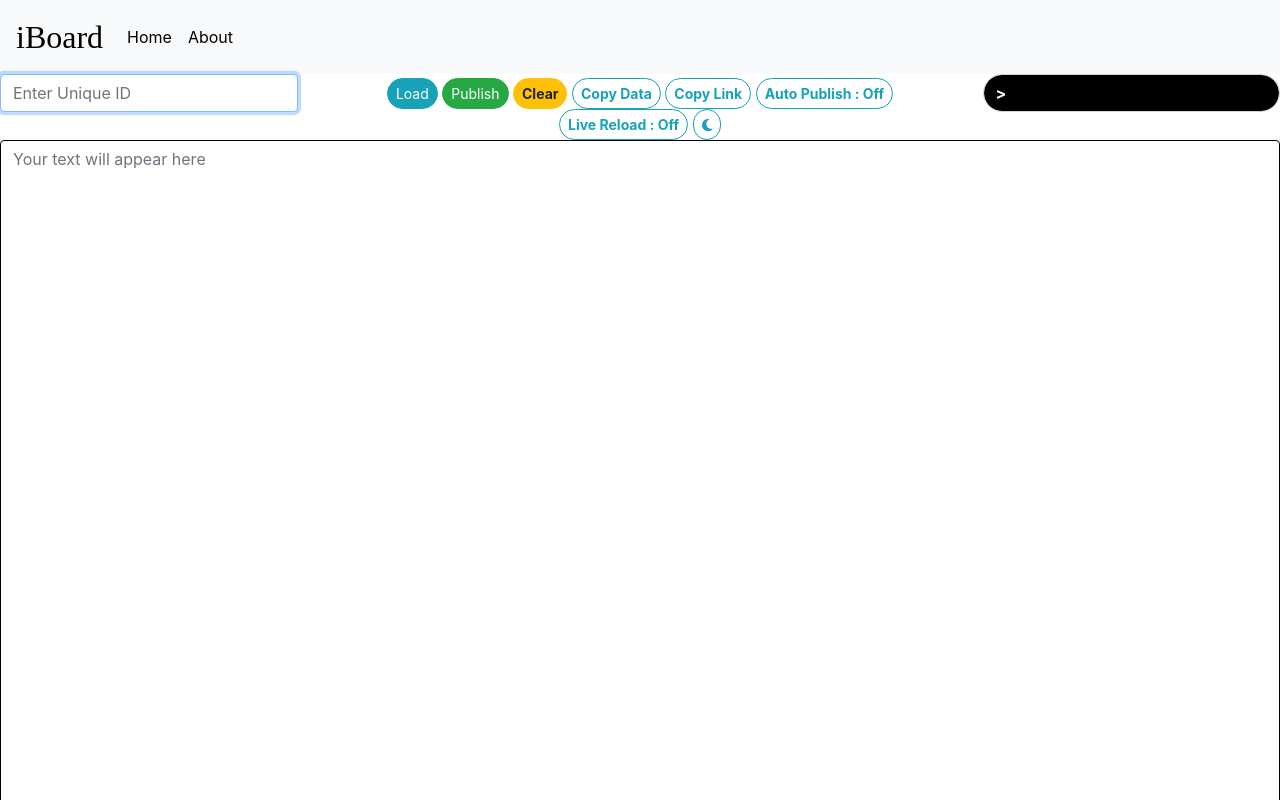
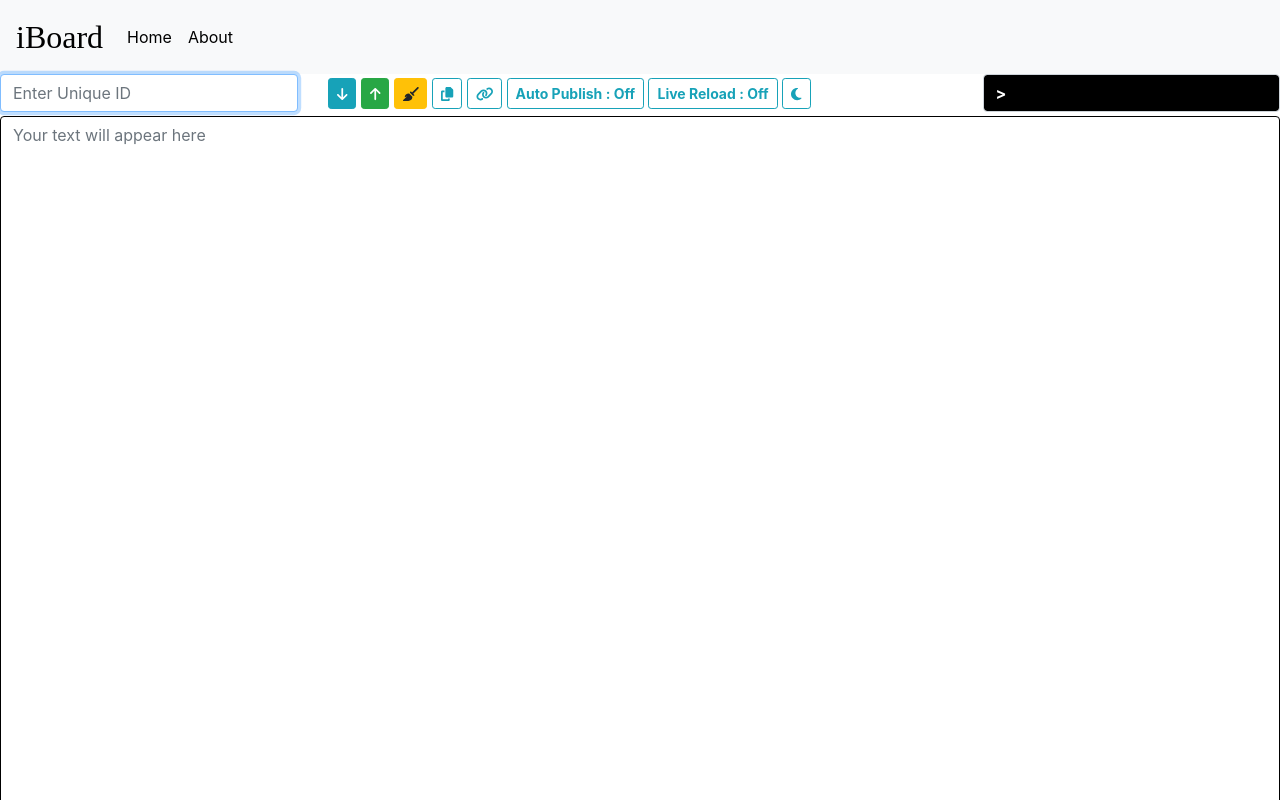
Before and after one commit to VrushankPatel/iBoard, a React (Create React App) app: page / in a window 1280 px wide. Shown: the top 800 px of the page. Built offline with nearby package versions, Linux system fonts and the light colour scheme; no server answers.

Commit message:
Added icons

```diff
--- a/package.json
+++ b/package.json
@@ -18,6 +18,7 @@
     "react-router-dom": "^5.2.0",
     "react-scripts": "4.0.3",
     "react-sketch": "^0.5.1",
+    "react-tooltip": "^4.2.21",
     "serve": "^12.0.0",
     "socket.io-client": "^4.1.3",
     "web-vitals": "^1.1.1"
--- a/src/pages/IBoard.jsx
+++ b/src/pages/IBoard.jsx
@@ -3,7 +3,8 @@ import { Button, Form, ProgressBar, Navbar, Nav } from "react-bootstrap";
 import Util from "../Util/Util";
 import socketIOClient from "socket.io-client";
 import { FontAwesomeIcon } from '@fortawesome/react-fontawesome';
-import { faSun, faMoon } from '@fortawesome/free-solid-svg-icons'
+import { faSun, faMoon, faArrowDown, faArrowUp, faBroom, faCopy, faLink } from '@fortawesome/free-solid-svg-icons'
+import ReactTooltip from 'react-tooltip';
 
 var axios = require('axios');
 
@@ -285,10 +286,6 @@ class IBoard extends Component {
             display: display
         };
 
-        const roundedButton = {
-            borderRadius: "100px"
-        }
-
         return (
             <div>
                 <Navbar bg={this.state.navbarTheme} expand="md">
@@ -334,56 +331,76 @@ class IBoard extends Component {
                     <div className="col-6 float-left">
                         <div className="float-left pt-1">
                             <Button
-                                style = {roundedButton}
                                 variant="info"
                                 size="sm"
+                                // title="Load (Reteieve content)"
+                                data-tip
+                                data-for='load-btn'
                                 onClick={() => {
                                     this.getData();
                                 }}
                                 disabled={this.state.isLoadDisabled || this.state.autoReload}>
-                                    Load
+                                    {" "}<FontAwesomeIcon icon={faArrowDown} />{" "}
                             </Button>
+                            <ReactTooltip id='load-btn' type='info'>
+                                <span>Load (Reteieve content)</span>
+                            </ReactTooltip>
                             {" "}
                             <Button
-                                style = {roundedButton}
                                 variant="success"
-                                title="Publish [Ctrl+S]"
                                 size="sm"
+                                data-tip
+                                data-for='publish-btn'
                                 onClick={() => {
                                     this.publishData();
                                 }}
                                 disabled={this.state.isPublishDisabled}>
-                                    Publish
+                                    <FontAwesomeIcon icon={faArrowUp} />
                             </Button>
+                            <ReactTooltip id='publish-btn' type='success'>
+                                <span>Publish [Ctrl+S]</span>
+                            </ReactTooltip>
                             {" "}
                             <Button
-                                style = {roundedButton}
                                 size="sm"
                                 title="Clear [Esc]"
+                                data-tip
+                                data-for='clear-btn'
                                 variant="warning font-weight-bold"
                                 onClick={() => this.clearFields()} >
-                                Clear
-                            </Button>{" "}
+                                <FontAwesomeIcon icon={faBroom} />
+                            </Button>
+                            <ReactTooltip id='clear-btn' type='warning'>
+                                <span>Clear All</span>
+                            </ReactTooltip>
+                            {" "}
                             <Button
-                                style = {roundedButton}
                                 size="sm"
                                 variant="outline-info font-weight-bold"
+                                data-tip
+                                data-for='copy-data-btn'
                                 onClick={this.copyDataToClipBoard} >
-                                Copy Data
+                                <FontAwesomeIcon icon={faCopy} />
                             </Button>
+                            <ReactTooltip id='copy-data-btn'>
+                                <span>Copy data to clipboard</span>
+                            </ReactTooltip>
                             {" "}
                             <Button
-                                style = {roundedButton}
                                 size="sm"
                                 variant="outline-info font-weight-bold"
+                                data-tip
+                                data-for='copy-link-btn'
                                 onClick={() => {
                                     this.copyTextToClipBoard2(window.location.href + "byId/" + this.state.uniqueId);
                                 }} >
-                                Copy Link
+                                <FontAwesomeIcon icon={faLink} />
                             </Button>
+                            <ReactTooltip id='copy-link-btn'>
+                                <span>Copy link to clipboard</span>
+                            </ReactTooltip>
                             {" "}
                             <Button
-                                style = {roundedButton}
                                 size="sm"
                                 variant="outline-info font-weight-bold"
                                 onClick={this.enableAutoPublish}>
@@ -391,7 +408,6 @@ class IBoard extends Component {
                             </Button>
                             {" "}
                             <Button
-                                style = {roundedButton}
                                 size="sm"
                                 variant="outline-info font-weight-bold"
                                 onClick={this.enableLiveReload}>
@@ -399,7 +415,6 @@ class IBoard extends Component {
                             </Button>
                             {" "}
                             <Button
-                                style = {roundedButton}
                                 size="sm"
                                 variant="outline-info font-weight-bold"
                                 onClick={this.toggleTheme}>
@@ -418,7 +433,7 @@ class IBoard extends Component {
                                 backgroundColor: "black",
                                 color : this.state.statusColor,
                                 fontWeight: "Bold",
-                                borderRadius: "100px"
+
                             }}
                             title="Status Terminal"
                         />
```
